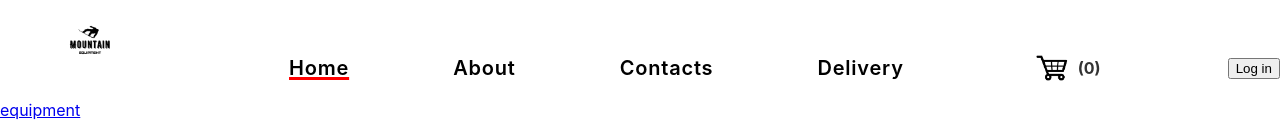
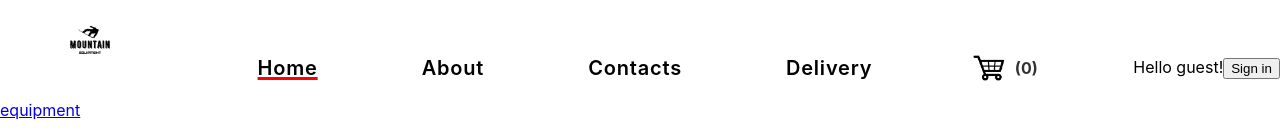
Before and after one commit to nasyr09khyrov/diploma-1, a React (Create React App) app: page / in a window 1280 px wide. Shown: the top 134 px of the page. Built offline with nearby package versions, Linux system fonts and the light colour scheme; no server answers; the database is empty.

Commit message:
add auth

```diff
--- a/src/components/Auth/Auth.js
+++ b/src/components/Auth/Auth.js
@@ -1,15 +1,24 @@
 import { useContext } from "react";
 import { logIn, logOut } from "../../firebase";
 import { AppContext } from "../../App";
+import { Link } from "react-router-dom";
 
 export default function Auth() {
   const { user } = useContext(AppContext);
 
   return (
     <div className="Auth">
-      {!user ? <button onClick={logIn}>Log in</button> : null}
-      {user ? <span>{user.displayName}</span> : null}
-      {user ? <button onClick={logOut}>Log out</button> : null}
+      {user ? (
+        <span>
+          Hello <Link to="/orders">{user.displayName}</Link>!
+          <button onClick={logOut}>Sign out</button>
+        </span>
+      ) : (
+        <span>
+          Hello guest!
+          <button onClick={logIn}>Sign in</button>
+        </span>
+      )}
     </div>
   );
 }
```
